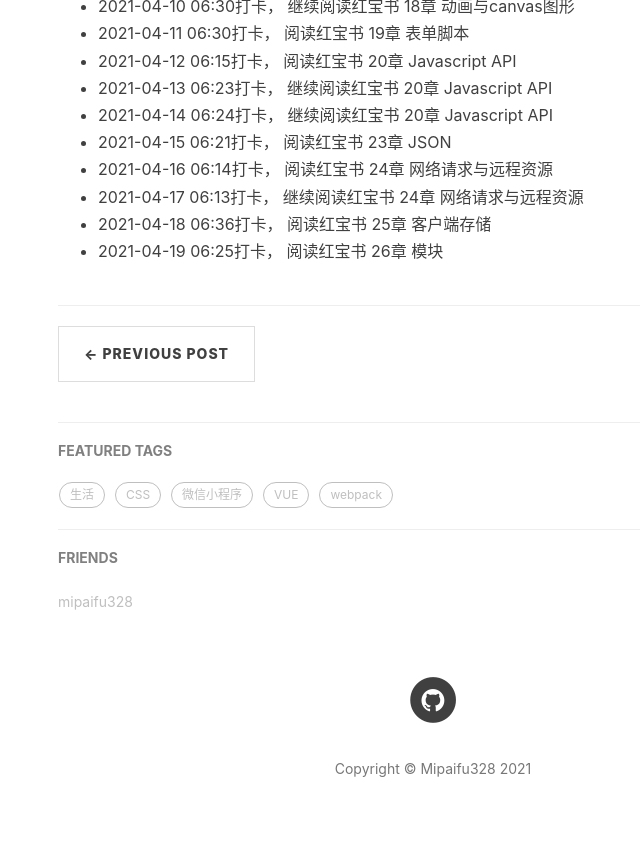
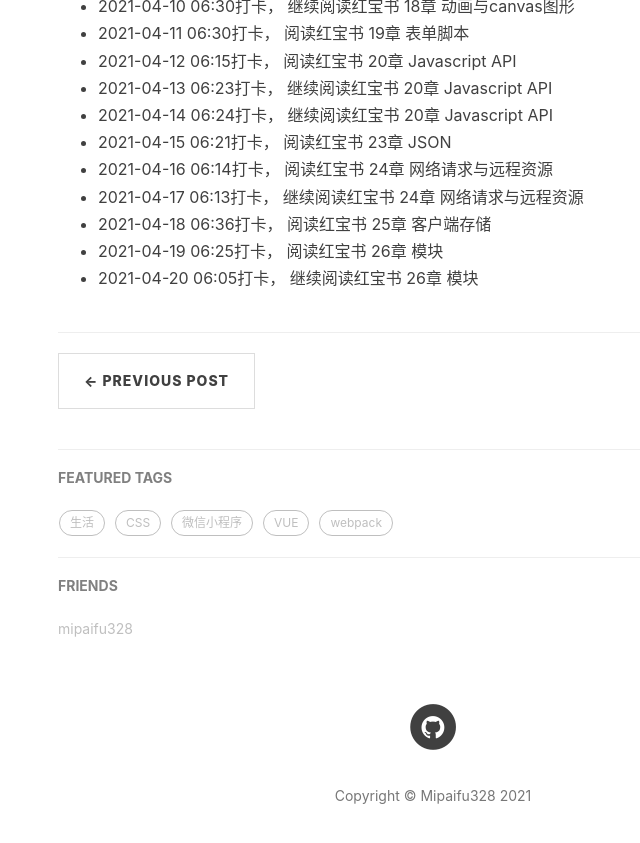
Before and after one commit to mipaifu328/mipaifu328.github.io, a Jekyll site: the page built from _posts/2021-04-09-morning-read.md, in a window 1280 px wide and 900 px high, scrolled down 656 px. Shown: the top 843 px of the window, without its empty margins (207-847 px from the left). Built offline with Jekyll 4.4.1, drawn with Linux system fonts in a browser that asks for light colours; nearby versions of some CDN libraries; comment, search, counter and statistics services are not loaded.

Commit message:
2021-04-20 晨读

```diff
--- a/_posts/2021-04-09-morning-read.md
+++ b/_posts/2021-04-09-morning-read.md
@@ -21,3 +21,4 @@ tag:
 - 2021-04-17 06:13打卡， 继续阅读红宝书 24章 网络请求与远程资源
 - 2021-04-18 06:36打卡， 阅读红宝书 25章 客户端存储
 - 2021-04-19 06:25打卡， 阅读红宝书 26章 模块
+- 2021-04-20 06:05打卡， 继续阅读红宝书 26章 模块
```
